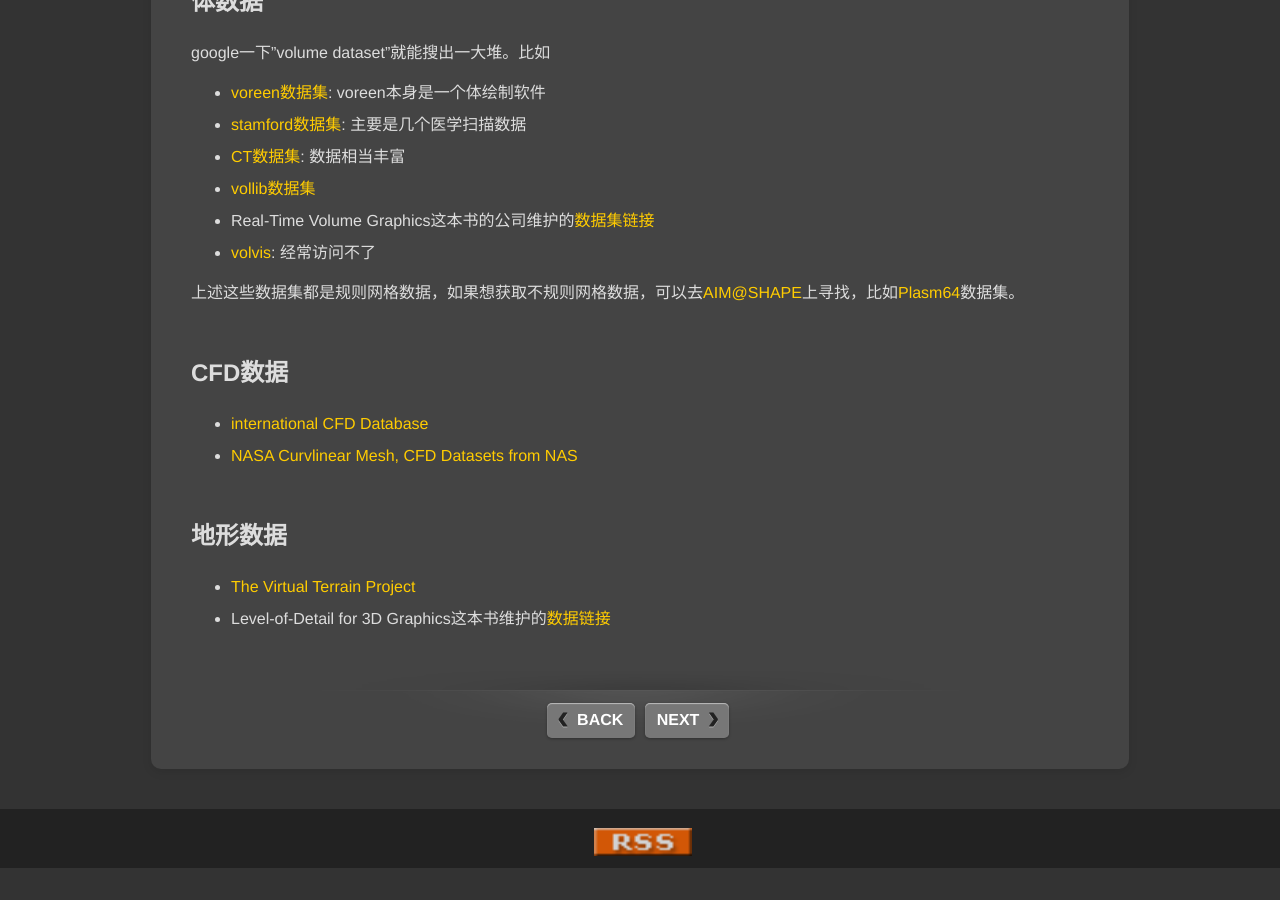
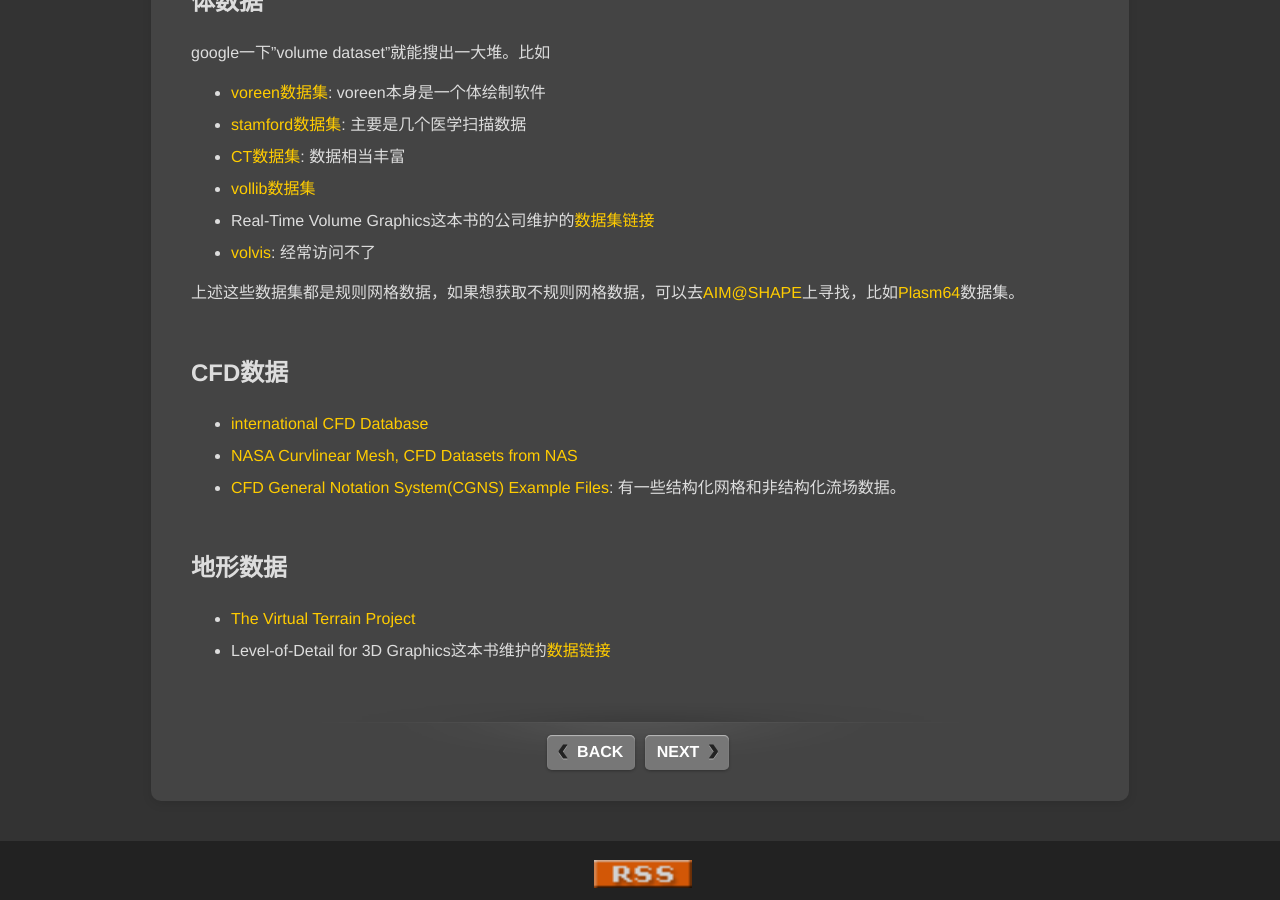
Before and after one commit to pkuwwt/pkuwwt.github.io, a Jekyll site: the page built from visualization/_posts/2014-01-07-visualization-dataset-collection.md, in a window 1280 px wide and 900 px high, scrolled down 756 px. Built offline with Jekyll 4.4.1, drawn with Linux system fonts in a browser that asks for light colours; comment, search, counter and statistics services are not loaded; before the commit the page ends 1624 px from its top, so only the background shows below that.

Commit message:
modified:   visualization/_posts/2014-01-07-visualization-dataset-collection.md

```diff
--- a/visualization/_posts/2014-01-07-visualization-dataset-collection.md
+++ b/visualization/_posts/2014-01-07-visualization-dataset-collection.md
@@ -32,6 +32,7 @@
 
   - [international CFD Database](http://mp0806.cineca.it/icfd.php)
   - [NASA Curvlinear Mesh, CFD Datasets from NAS](http://www.nas.nasa.gov/publications/datasets.html)
+  - [CFD General Notation System(CGNS) Example Files](http://cgns.sourceforge.net/CGNSFiles.html): 有一些结构化网格和非结构化流场数据。
 
 ## 地形数据
   - [The Virtual Terrain Project](http://vterrain.org/BT/)
```
